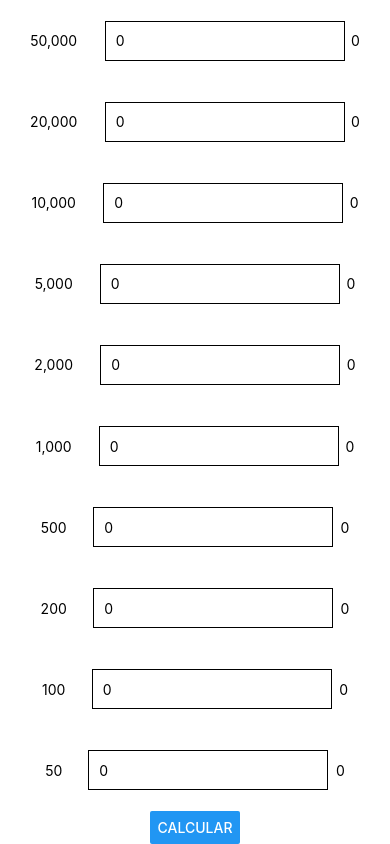
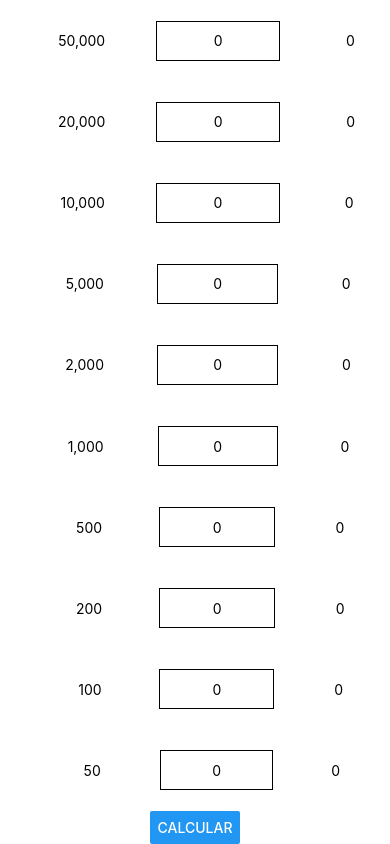
Before and after one commit to DanRev/BillCalculate, a React Native app: screen / in a window 390 px wide. Built offline with nearby package versions, Linux system fonts and the light colour scheme.

Commit message:
add change to fix the crash, for the width problem

```diff
--- a/App.js
+++ b/App.js
@@ -16,7 +16,6 @@ export default function App() {
   }
 
   function formatNumber(value) {
-    console.log(value);
     return numeral(value).format('0,0');
   }
 
--- a/components/FieldCalc.js
+++ b/components/FieldCalc.js
@@ -33,7 +33,7 @@ const styles = StyleSheet.create({
     backgroundColor: '#fff',
     alignItems: 'center',
     justifyContent: 'center',
-    width: '50%',
+    width: '40%',
     display: 'flex',
     flexDirection: 'row',
     alignItems: 'center',
@@ -42,21 +42,23 @@ const styles = StyleSheet.create({
     display: 'flex',
     flexDirection: 'row',
     alignItems: 'center',
-    marginRight: '5%',
+    marginRight: '0%',
   },
   container__textTotal:{
-    width: '10%',
+    width: '15%',
     textAlign: 'center',
   },
   safeArea__text:{
     marginRight: '5%',
+    textAlign: 'center',
     width: '30%',
-    textAlign: 'center',
   },
   input: {
     height: 40,
     margin: 12,
     borderWidth: 1,
     padding: 10,
+    width: '40%',
+    textAlign: 'center',
   },
 });
```
